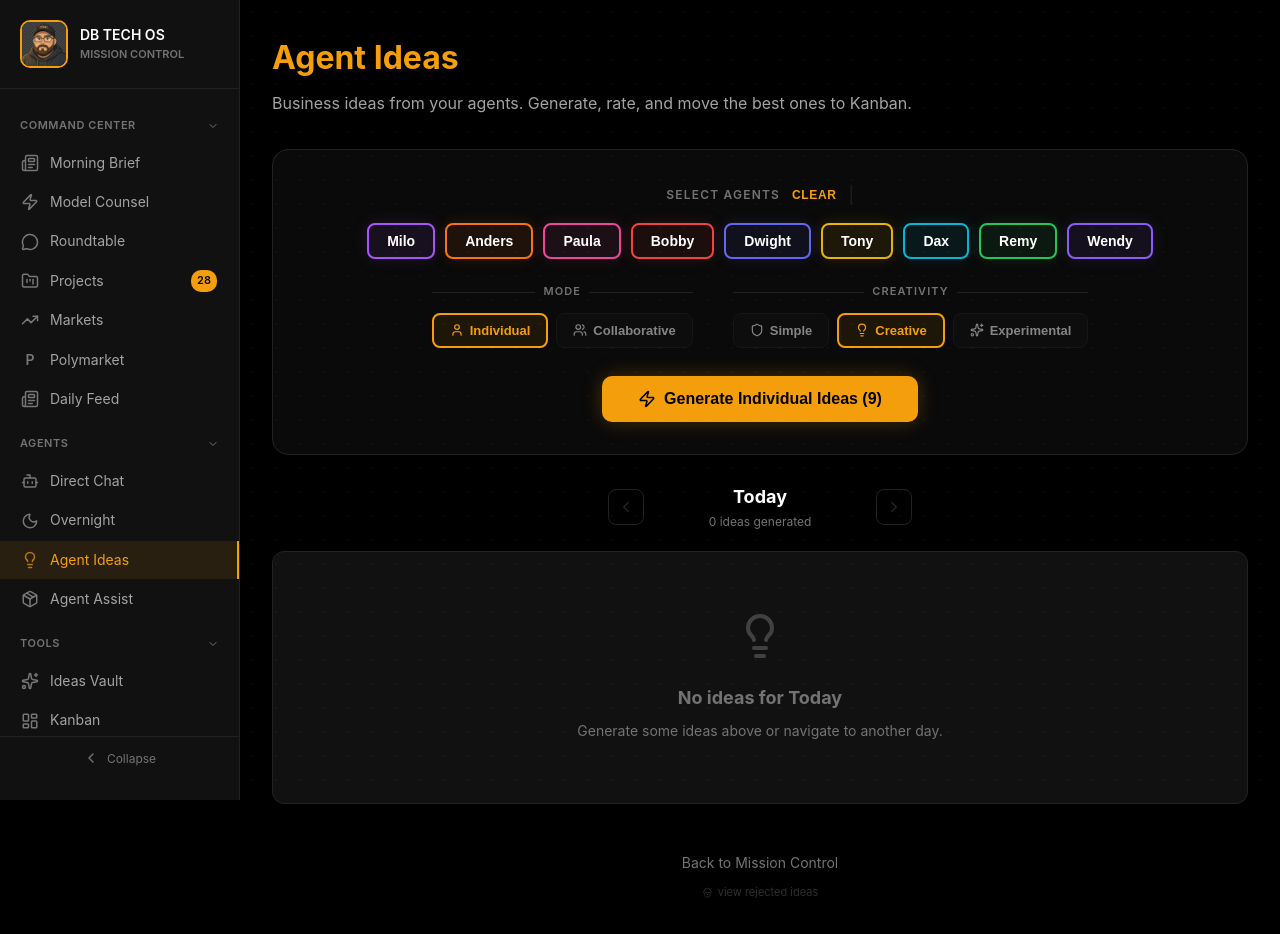
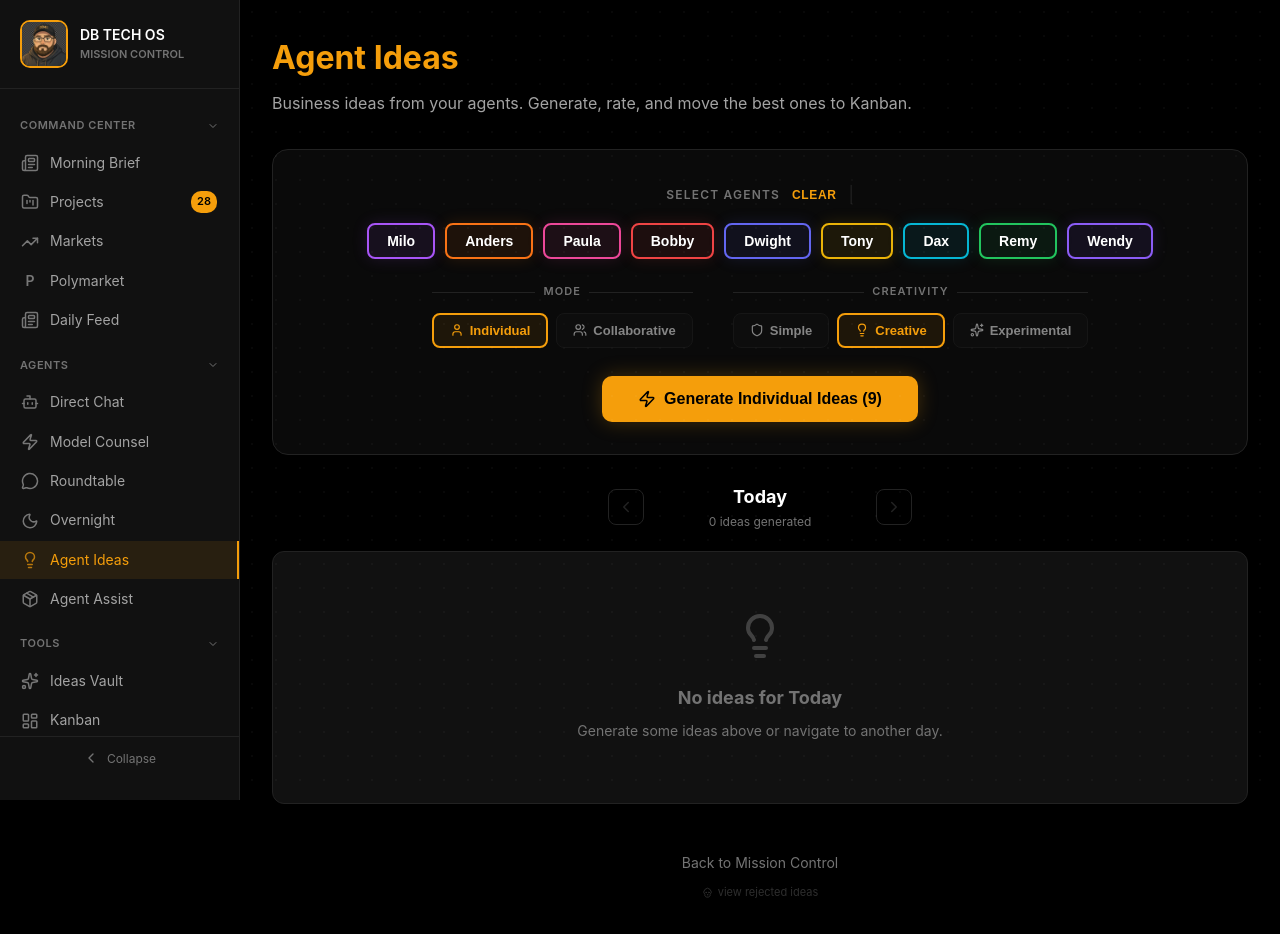
Before and after one commit to Milobuilds45/dbtech45, a Next.js app: page /os/agents/ideas in a window 1280 px wide. Built offline with nearby package versions, Linux system fonts and the light colour scheme.

Commit message:
fix: move Roundtable + Model Counsel to Agents section

```diff
--- a/src/components/AppSidebar.tsx
+++ b/src/components/AppSidebar.tsx
@@ -72,8 +72,6 @@ interface NavItem {
 
 const navItems: NavItem[] = [
   { label: 'Morning Brief', href: '/os/morning-brief' },
-  { label: 'Model Counsel', href: '/os/model-counsel' },
-  { label: 'Roundtable', href: '/os/roundtable' },
   { label: 'Projects', href: '/os/projects', badge: '28' },
   { label: 'Markets', href: '/os/markets' },
   { label: 'Polymarket', href: '/os/polymarket' },
@@ -82,6 +80,8 @@ const navItems: NavItem[] = [
 
 const agentItems: NavItem[] = [
   { label: 'Direct Chat', href: '/os/agents' },
+  { label: 'Model Counsel', href: '/os/model-counsel' },
+  { label: 'Roundtable', href: '/os/roundtable' },
   { label: 'Overnight', href: '/os/agents/overnight' },
   { label: 'Agent Ideas', href: '/os/agents/ideas' },
   { label: 'Agent Assist', href: '/os/agents/assist' },
```
